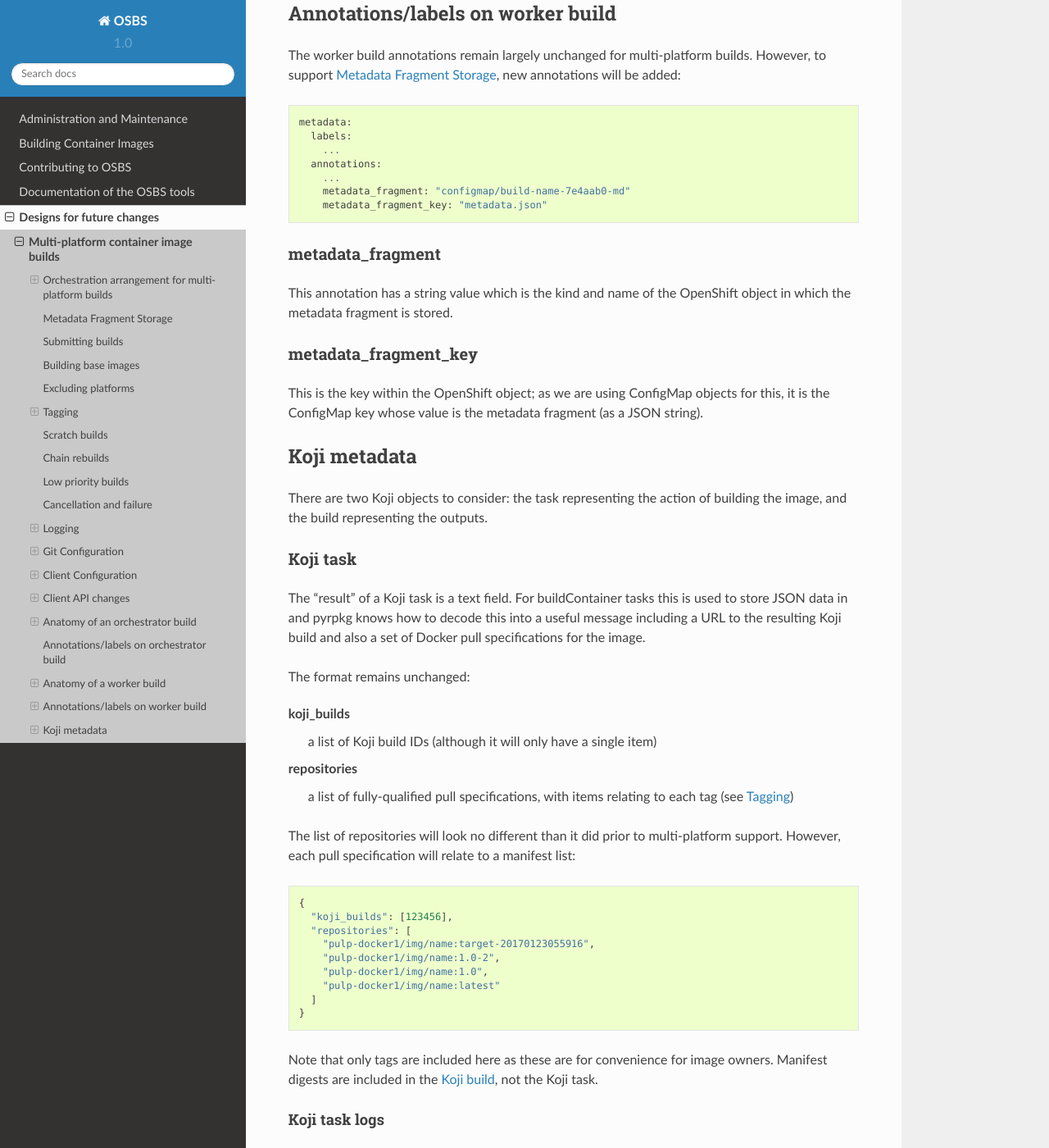
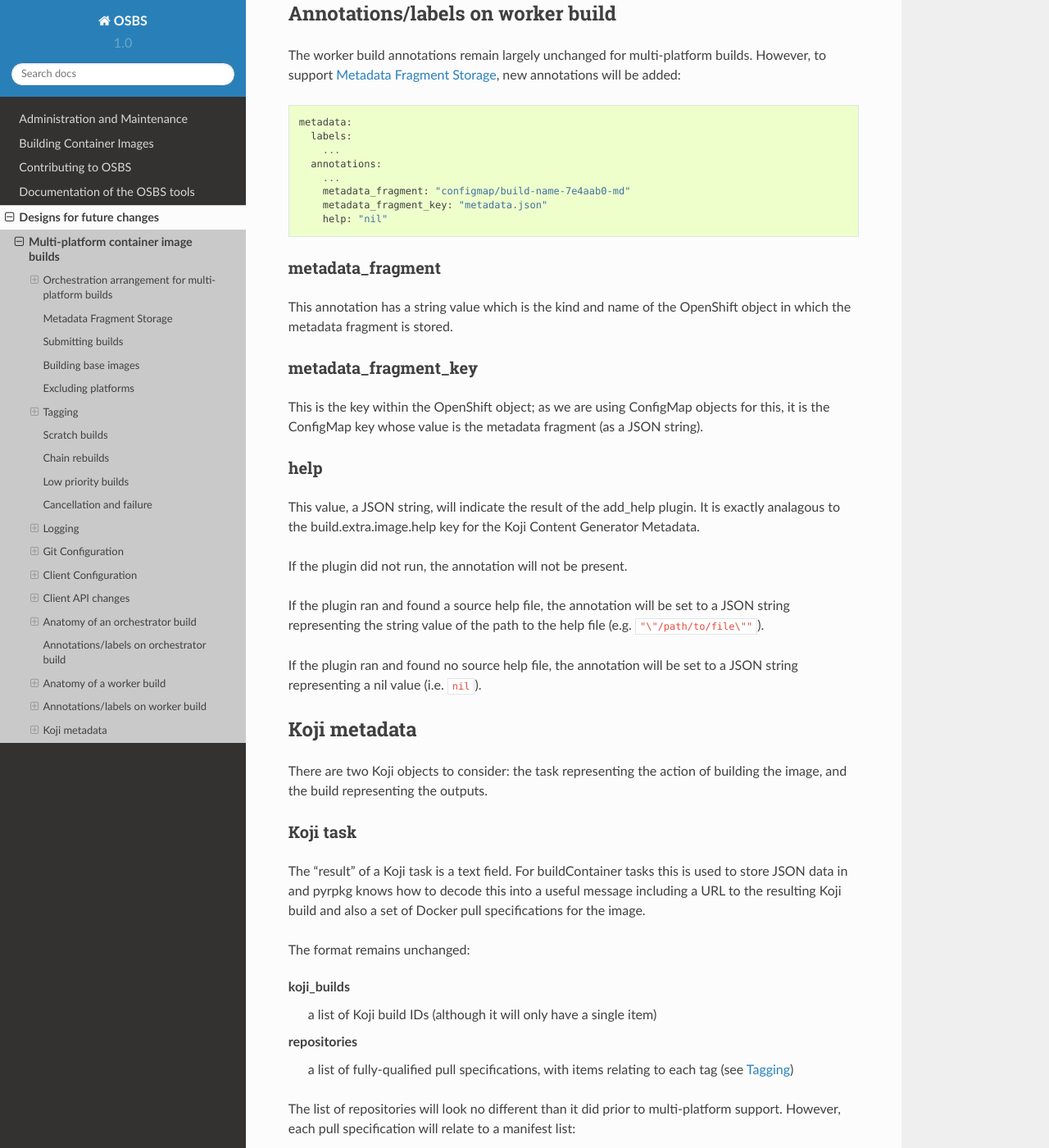
Before and after one commit to containerbuildsystem/osbs-docs, a Sphinx documentation site: the page built from docs/multiarch.rst, in a window 1280 px wide and 1400 px high, scrolled down 24255 px. Shown: the whole window at 82% size. Built offline with Sphinx 7.4.7 and the Read the Docs theme 2.0.0, drawn with Linux system fonts in a browser that asks for light colours.

Commit message:
Describe worker build 'help' annotation
Signed-off-by: Tim Waugh <twaugh@redhat.com>

```diff
--- a/docs/multiarch.rst
+++ b/docs/multiarch.rst
@@ -1360,6 +1360,7 @@ Storage`_, new annotations will be added::
       ...
       metadata_fragment: "configmap/build-name-7e4aab0-md"
       metadata_fragment_key: "metadata.json"
+      help: "nil"
 
 metadata_fragment
 ~~~~~~~~~~~~~~~~~
@@ -1373,6 +1374,22 @@ metadata_fragment_key
 This is the key within the OpenShift object; as we are using ConfigMap
 objects for this, it is the ConfigMap key whose value is the metadata
 fragment (as a JSON string).
+
+help
+~~~~
+
+This value, a JSON string, will indicate the result of the add_help
+plugin. It is exactly analagous to the build.extra.image.help key for
+the Koji Content Generator Metadata.
+
+If the plugin did not run, the annotation will not be present.
+
+If the plugin ran and found a source help file, the annotation will be
+set to a JSON string representing the string value of the path to the
+help file (e.g. ``"\"/path/to/file\""``).
+
+If the plugin ran and found no source help file, the annotation will
+be set to a JSON string representing a nil value (i.e. ``nil``).
 
 Koji metadata
 -------------
```
